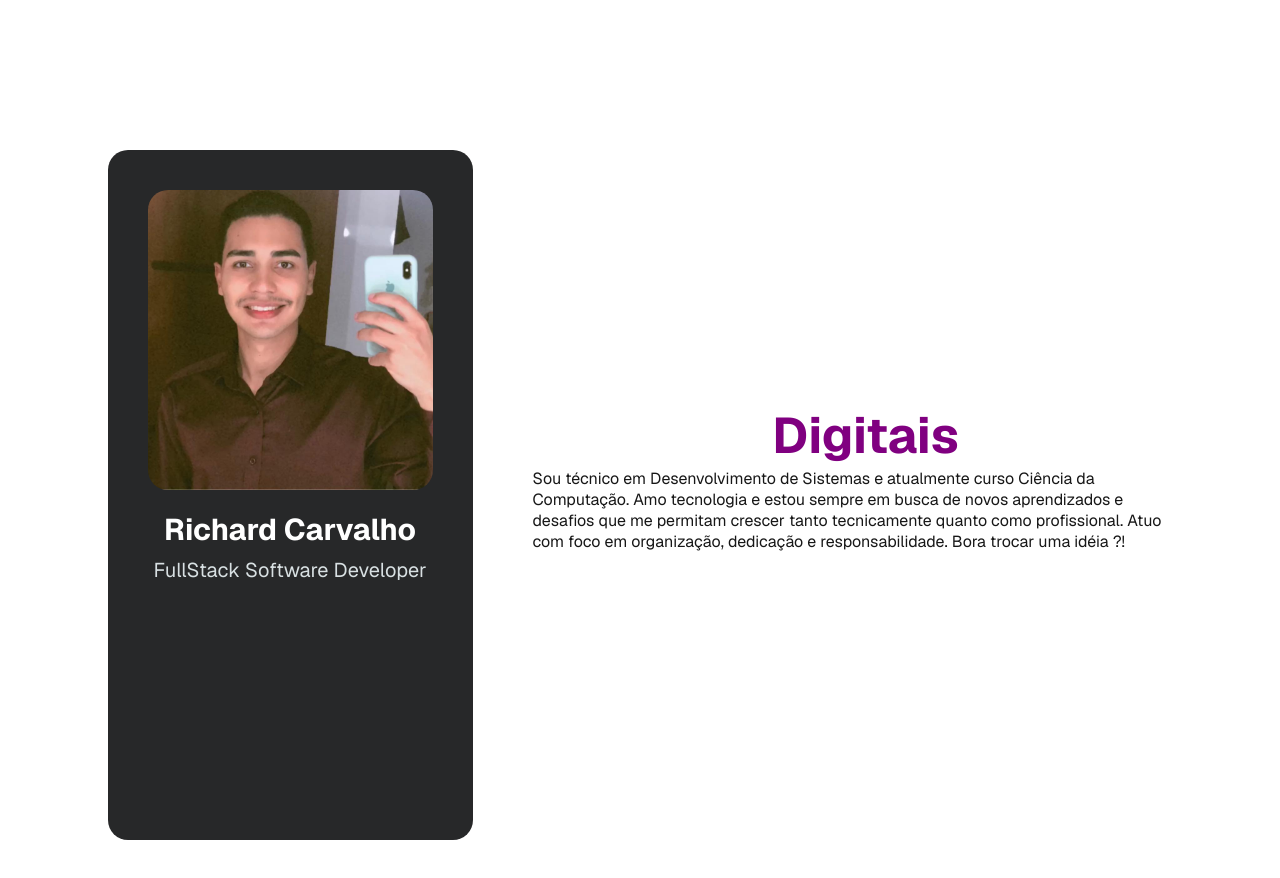
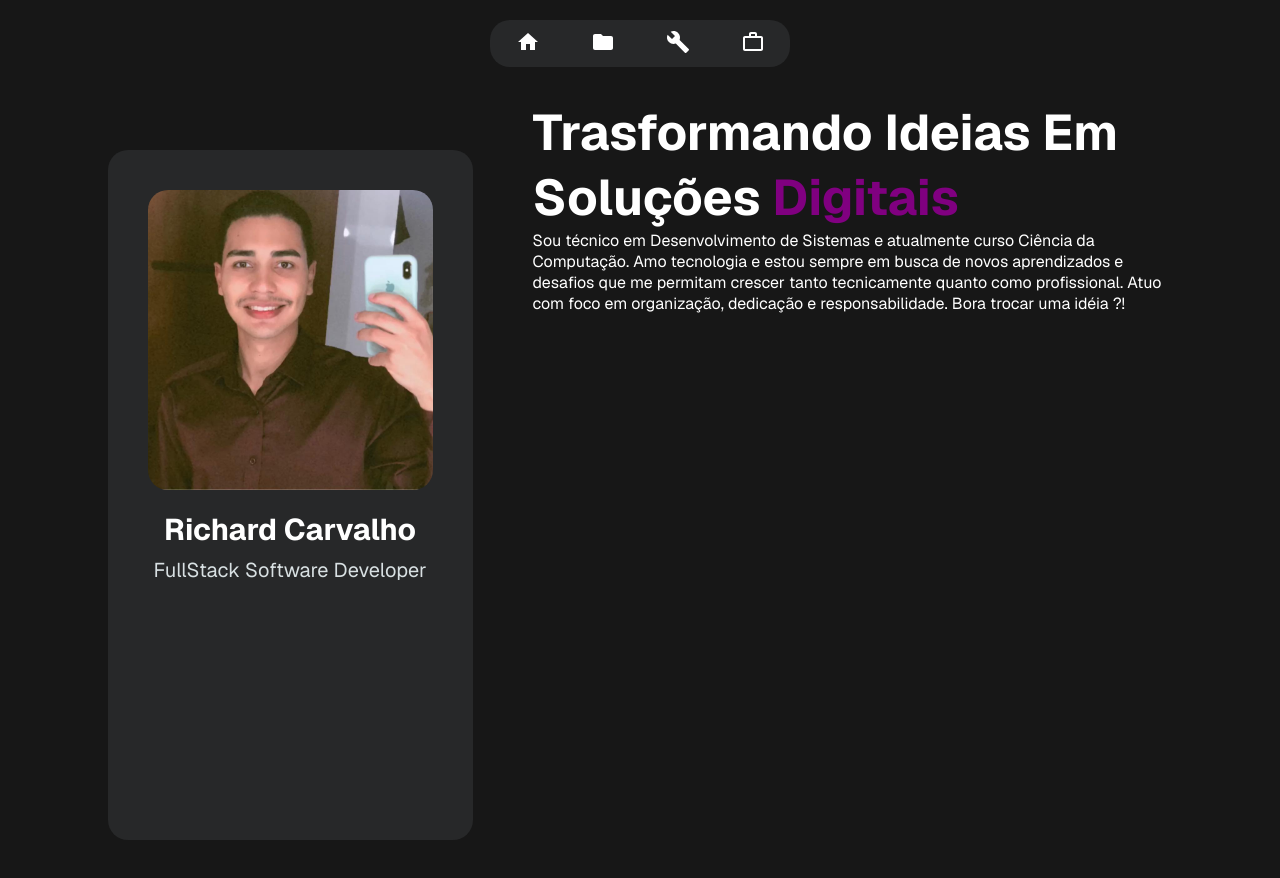
Before and after one commit to Richke2005/dev-portfolio, a Next.js app: page / in a window 1280 px wide. Shown: the top 878 px of the page. Built offline with nearby package versions, Linux system fonts and the light colour scheme.

Commit message:
making some adjusts and add icons bar

```diff
--- a/src/app/globals.css
+++ b/src/app/globals.css
@@ -1,14 +1,14 @@
 :root {
-  --background: #ffffff;
-  --foreground: #171717;
+  --background: #171717;
+  --foreground: #ffffff;
 }
 
-@media (prefers-color-scheme: dark) {
+/* @media (prefers-color-scheme: dark) {
   :root {
     --background: #101112;
     --foreground: #ededed;
   }
-}
+} */
 
 html,
 body {
@@ -34,8 +34,8 @@ a {
   text-decoration: none;
 }
 
-@media (prefers-color-scheme: dark) {
+/* @media (prefers-color-scheme: dark) {
   html {
     color-scheme: dark;
   }
-}
+} */
--- a/src/app/layout.jsx
+++ b/src/app/layout.jsx
@@ -13,7 +13,7 @@ const geistMono = Geist_Mono({
 
 export const metadata = {
   title: "My-Dev-Portfolio",
-  keywords: "nextjs, portfolio, developer, web development",
+  keywords: "nextjs, portfolio, developer, web development, technology, computer science",
   authors: [{ name: "Richard Carvalho"}],
   description: "Generated by create next app",
 };
--- a/src/app/page.jsx
+++ b/src/app/page.jsx
@@ -2,11 +2,29 @@ import React from "react";
 import styles from "./page.module.css";
 import Profile from "../patterns/profile/profile.jsx";
 import profileData from "../data/profile/profile.js";
-
-
+import ButtonGroup from "../patterns/buttonGroup/buttonGroup.jsx"
+import HomeIcon from '@mui/icons-material/Home';
+import FolderIcon from '@mui/icons-material/Folder';
+import BuildIcon from '@mui/icons-material/Build';
+import WorkOutlineIcon from '@mui/icons-material/WorkOutline';
+import Link from "next/link";
+import { height } from "@mui/system";
 
 export default function Home() {
   return <div className={styles.page}>
+      <div className={styles.buttonContainer}>
+        <div style={{width: "300px", height: "50px"}}>
+          <ButtonGroup>
+            <HomeIcon/>
+            <FolderIcon/>
+            <BuildIcon/>
+            <WorkOutlineIcon/>
+        </ButtonGroup>
+        </div>
+
+      </div>
+
+
       <div className={styles.centralized}>
         <Profile
           image={profileData.image}
@@ -15,7 +33,7 @@ export default function Home() {
         >
         </Profile>
 
-        <div className={styles.pageContent}>
+        <div className={styles.rightContent}>
           <section className="presentation">
           <h2 style={{color: "white", fontSize: "50px"}}>
             Trasformando Ideias Em Soluções <strong style={{color: "purple"}}>Digitais</strong>
@@ -25,6 +43,11 @@ export default function Home() {
             Atuo com foco em organização, dedicação e responsabilidade.
             Bora trocar uma idéia ?!
           </p>
+
+          </section>
+
+          <section style={{ height: "1000px"}}>
+
           </section>
         </div>
       </div>
--- a/src/app/page.module.css
+++ b/src/app/page.module.css
@@ -2,7 +2,6 @@
   --gray-rgb: 0, 0, 0;
   --gray-alpha-200: rgba(var(--gray-rgb), 0.08);
   --gray-alpha-100: rgba(var(--gray-rgb), 0.05);
-
   --button-primary-hover: #383838;
   --button-secondary-hover: #f2f2f2;
   min-height: 100svh;
@@ -18,12 +17,20 @@
   justify-content: center;
 }
 
-.pageContent {
+.rightContent {
   display: flex;
   flex-direction: column;
   align-items: center;
   flex-wrap: wrap;
-  justify-content: center;
+  align-items: center;
   max-width: 700px;
   padding: 30px;
 }
+
+.buttonContainer {
+   width: 100%;
+  position: relative;
+  display: flex;
+  align-items: center;
+  justify-content: center;
+}
--- /dev/null
+++ b/src/components/button/button.jsx
@@ -0,0 +1,31 @@
+'use client'
+import React from 'react';
+import PropTypes from 'prop-types';
+import Link from 'next/link';
+import { Icon } from '@mui/material';
+import styles from './button.module.css';
+
+
+export default function Button({disabled = false, isActive, children}){
+  const [stateButton, setIsActive] = React.useState(isActive);
+
+  function handleClick() {
+    setIsActive(!stateButton);
+  }
+
+  return (
+    <button
+      onClick={handleClick}
+      disabled={disabled}
+      className={stateButton ? styles.active : styles.button}
+    >
+      {children}
+    </button>
+  );
+}
+
+Button.propTypes = {
+  label: PropTypes.string,
+  icon: PropTypes.instanceOf(Icon),
+  onClick: PropTypes.func.isRequired
+};
--- /dev/null
+++ b/src/components/button/button.module.css
@@ -0,0 +1,23 @@
+.button {
+    padding: 5px;
+    color: white;
+    background-color: transparent;
+    border-radius: 10px;
+    border: none;
+}
+
+.active{
+    padding: 5px;
+    color: white;
+    background-color: purple;
+    border-radius: 10px;
+    border: none;
+    cursor: pointer;
+}
+
+.button:hover {
+    background-color: purple;
+    color: white;
+    transition: background-color 0.3s ease-in-out, color 0.3s ease-in-out;
+    cursor: pointer;
+}
--- /dev/null
+++ b/src/components/cards/card.jsx
@@ -0,0 +1,20 @@
+import React from "react";
+import styles from "./style.js";
+import Image from "next/image";
+
+const Card = ({image, title, text, cardStyle, titleStyle, textStyle, children}) =>{
+    return <div style={cardStyle || styles.card}>
+            {image && <Image src={image} alt={title} style={styles.image}/>}
+            <h2 style={titleStyle || styles.title}>
+            {title}
+            </h2>
+
+            <p style={textStyle || styles.text}>
+            {text}
+            </p>
+
+            {children && <div style={{marginTop: "16px"}}>{children}</div>}
+    </div>
+}
+
+export default Card;
--- a/src/components/cards/index.jsx
+++ b/src/components/cards/style.js
@@ -1,22 +1,3 @@
-import React from "react";
-import Image from "next/image";
-
-const Card = ({image, title, text, style, titleStyle, textStyle, children}) =>{
-    return <div style={style || styles.card}>
-            {image && <Image src={image} alt={title} style={styles.image}/>}
-            <h2 style={titleStyle || styles.title}>
-            {title}
-            </h2>
-
-            <p style={textStyle || styles.text}>
-            {text}
-            </p>
-
-            {children && <div style={{marginTop: "16px"}}>{children}</div>}
-
-    </div>
-}
-
 const styles =  {
     card: {
         display: "flex",
@@ -49,4 +30,5 @@ const styles =  {
         marginBottom: "16px"
     }
 }
-export default Card;
+
+export default styles;
--- /dev/null
+++ b/src/patterns/buttonGroup/buttonGroup.jsx
@@ -0,0 +1,18 @@
+import React from "react";
+import PropTypes from 'prop-types';
+import styles from "./buttonGroup.module.css"
+import { Icon } from "@mui/material";
+import Button from "../../components/button/button.jsx";
+
+export default function ButtonGroup({children}){
+    return <ul className={styles.box}>
+        {children.map((child, i) => (
+            <li key={i} className={styles.icon}><Button>{child}</Button></li>
+        ))}
+    </ul>
+}
+
+
+ButtonGroup.PropTypes = {
+    icons: PropTypes.arrayOf(Icon).isRequired
+}
--- /dev/null
+++ b/src/patterns/buttonGroup/buttonGroup.module.css
@@ -0,0 +1,13 @@
+.box {
+    width: 100%;
+    display: flex;
+    justify-content: space-around;
+    padding-top: 5px;
+    padding-bottom: 5px;
+    background-Color:  rgb(39, 40, 41);
+    border-Radius: 20px;
+}
+
+.icon {
+    list-style: none;
+}
--- a/src/patterns/profile/profile.jsx
+++ b/src/patterns/profile/profile.jsx
@@ -1,5 +1,6 @@
 import React from "react";
-import Card from "../../components/cards/index.jsx";
+import styles from "./style.js";
+import Card from "../../components/cards/card.jsx";
 
 const Profile = ({image, name, bio, style, nameStyle, bioStyle, children}) => {
     return <div style={style || styles.profile}>
@@ -7,7 +8,7 @@ const Profile = ({image, name, bio, style, nameStyle, bioStyle, children}) => {
                 image={image}
                 title={name}
                 text={bio}
-                style={styles.card}
+                cardStyle={styles.card}
                 titleStyle={nameStyle || styles.name}
                 textStyle={bioStyle || styles.bio}
             >
@@ -16,38 +17,4 @@ const Profile = ({image, name, bio, style, nameStyle, bioStyle, children}) => {
         </div>
 }
 
-const styles = {
-    profile: {
-        position: "sticky",
-        marginTop: "100px",
-        top: "20px",
-        width: "425px",
-        height: "750px",
-        padding: "30px"
-    },
-
-    card: {
-        width: "100%",
-        height: "100%",
-        backgroundColor: "rgb(39, 40, 41)",
-        borderRadius: "20px",
-        padding: "40px",
-        display: "flex",
-        flexDirection: "column",
-        alignItems: "center",
-        textAlign: "center",
-        color: "white",
-
-    },
-    name: {
-        fontSize: "30px",
-        color: "white",
-        marginBottom: "8px"
-    },
-    bio: {
-        fontSize: "20px",
-        color: "rgb(216, 224, 226)"
-    }
-}
-
 export default Profile;
--- /dev/null
+++ b/src/patterns/profile/style.js
@@ -0,0 +1,35 @@
+const styles = {
+    profile: {
+        position: "sticky",
+        marginTop: "50px",
+        top: "20px",
+        width: "425px",
+        height: "750px",
+        padding: "30px"
+    },
+
+    card: {
+        width: "100%",
+        height: "100%",
+        backgroundColor: "rgb(39, 40, 41)",
+        borderRadius: "20px",
+        padding: "40px",
+        display: "flex",
+        flexDirection: "column",
+        alignItems: "center",
+        textAlign: "center",
+        color: "white",
+
+    },
+    name: {
+        fontSize: "30px",
+        color: "white",
+        marginBottom: "8px"
+    },
+    bio: {
+        fontSize: "20px",
+        color: "rgb(216, 224, 226)"
+    }
+}
+
+export default styles;
```
